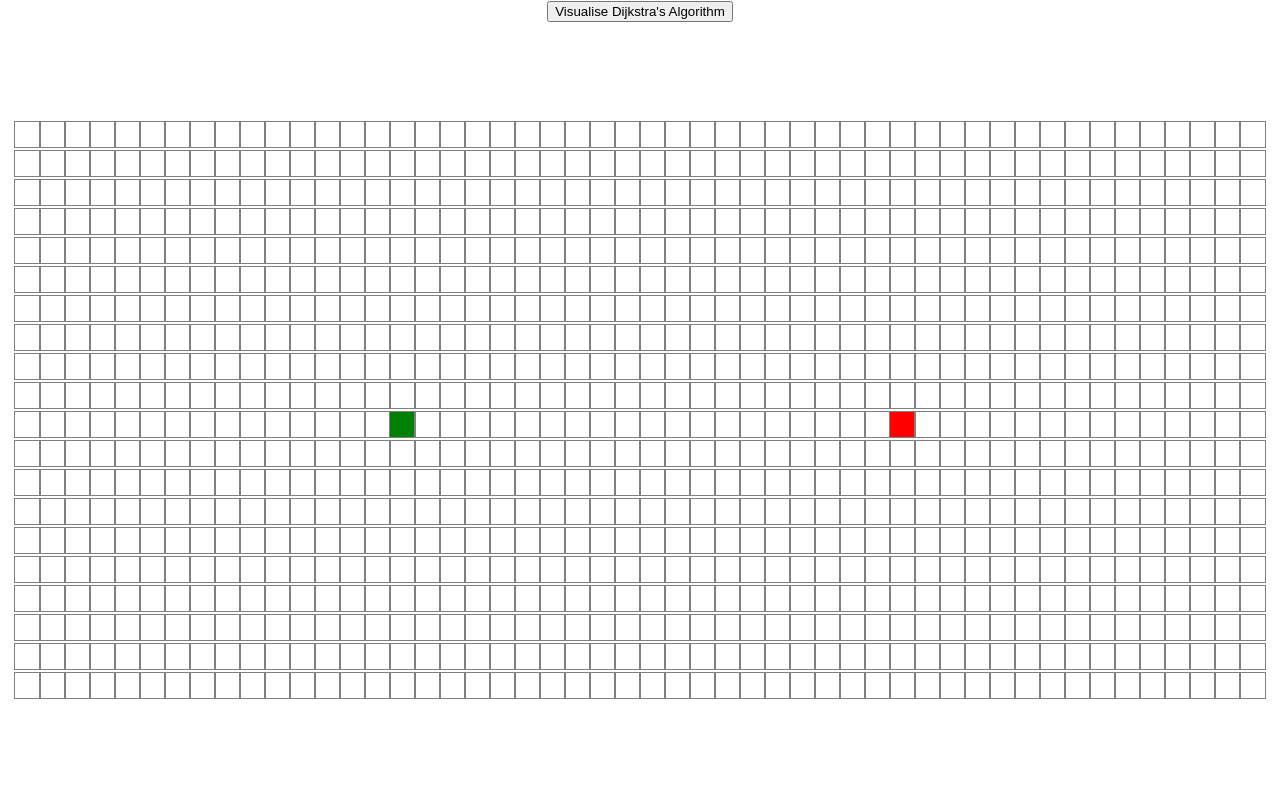
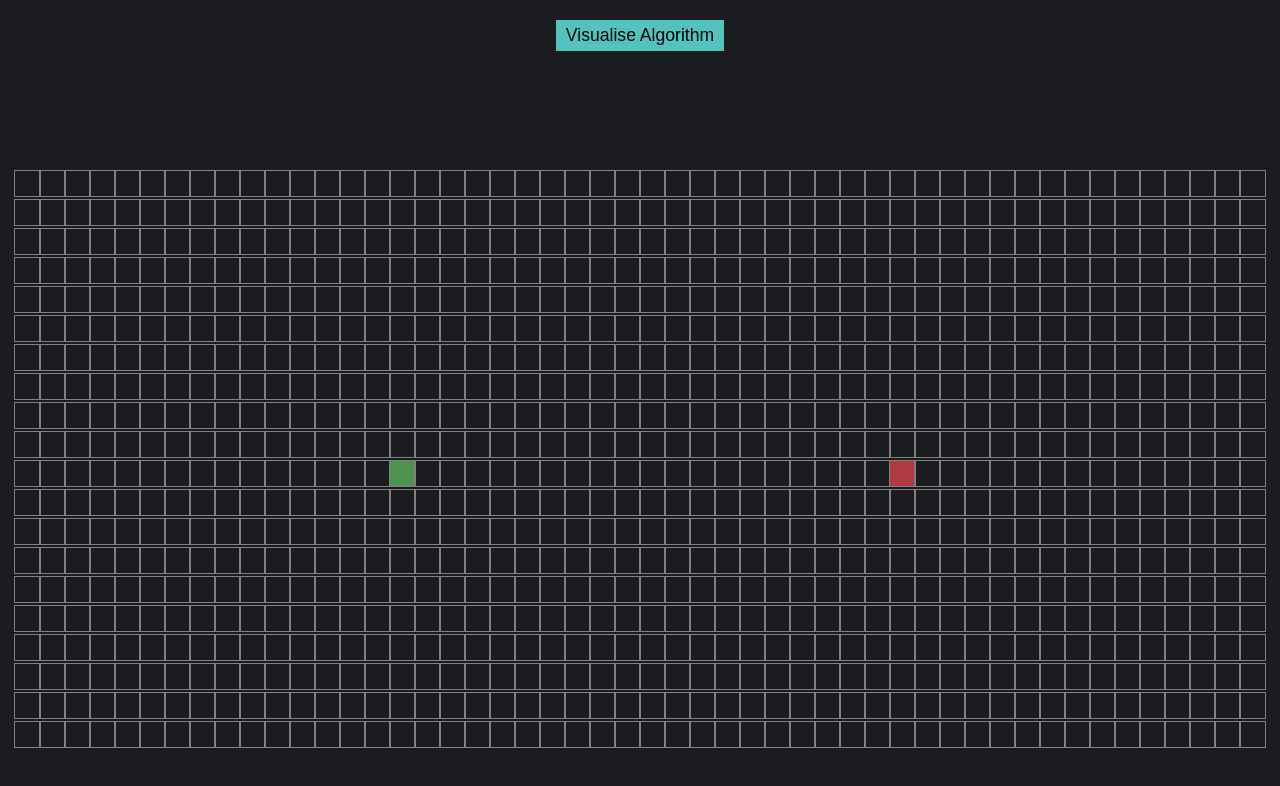
Before and after one commit to dekuu3/Pathfinding-Visualiser, a React (Create React App) app: page / in a window 1280 px wide. Shown: the top 786 px of the page. Built offline with nearby package versions, Linux system fonts and the light colour scheme.

Commit message:
Changed some CSS styling

```diff
--- a/src/PathfindingVisualiser/Node/Node.css
+++ b/src/PathfindingVisualiser/Node/Node.css
@@ -1,26 +1,84 @@
 .node {
   width: 25px;
   height: 25px;
-  outline: 1px solid grey;
+  outline: 1px solid gray;
   display: inline-block;
 }
 
 .node-finish {
-  background-color: red;
+  background-color: #af3945;
 }
 
 .node-start {
-  background-color: green;
+  background-color: rgb(79, 145, 79);
 }
 
 .node-visited {
-  background-color: deepskyblue;
+  animation-name: visitedAnimation;
+  animation-duration: 1.5s;
+  animation-timing-function: ease-out;
+  animation-delay: 0;
+  animation-direction: alternate;
+  animation-iteration-count: 1;
+  animation-fill-mode: forwards;
+  animation-play-state: running;
+}
+
+@keyframes visitedAnimation {
+  0% {
+    transform: scale(0.3);
+    background-color: rgba(30, 57, 42, 0.75);
+    border-radius: 100%;
+    outline: 1px transparent;
+  }
+
+  50% {
+    background-color: rgba(60, 196, 124, 0.75);
+    outline: 1px transparent;
+  }
+
+  75% {
+    transform: scale(1.2);
+    background-color: rgba(77, 255, 207, 0.75);
+    outline: 1px transparent;
+  }
+
+  100% {
+    transform: scale(1);
+    background-color: rgba(100, 252, 242, 0.75);
+  }
 }
 
 .node-wall {
-  background-color: black;
+  background-color: white;
 }
 
 .node-shortest-path {
-  background-color: rgb(17, 40, 117);
+  animation-name: shortestPath;
+  animation-duration: 1.5s;
+  animation-timing-function: ease-out;
+  animation-delay: 0;
+  animation-direction: alternate;
+  animation-iteration-count: 1;
+  animation-fill-mode: forwards;
+  animation-play-state: running;
 }
+
+@keyframes shortestPath {
+  0% {
+    transform: scale(0.6);
+    background-color: rgb(255, 254, 106);
+    outline: 1px solid rgb(255, 254, 106);
+  }
+
+  50% {
+    transform: scale(1.2);
+    background-color: rgb(255, 254, 106);
+    outline: 1px solid rgb(255, 254, 106);
+  }
+
+  100% {
+    transform: scale(1);
+    background-color: rgb(255, 254, 106);
+  }
+}
--- a/src/PathfindingVisualiser/PathfindingVisualiser.css
+++ b/src/PathfindingVisualiser/PathfindingVisualiser.css
@@ -1,3 +1,18 @@
 .grid {
   margin: 100px 0 0;
 }
+
+button {
+  font-weight: 500;
+  font-size: 1.1rem;
+  margin: 20px;
+  padding: 5px 10px;
+  background-color: rgba(100, 252, 242, 0.75);
+  border: none;
+  cursor: pointer;
+}
+
+a,
+button:hover {
+  background-color: rgba(102, 192, 186, 0.75);
+}
--- a/src/PathfindingVisualiser/PathfindingVisualiser.jsx
+++ b/src/PathfindingVisualiser/PathfindingVisualiser.jsx
@@ -86,8 +86,9 @@ export default class PathfindingVisualiser extends Component {
     return (
       <>
         <button onClick={() => this.visualiseDijkstra()}>
-          Visualise Dijkstra's Algorithm
+          Visualise Algorithm
         </button>
+
         <div className="grid">
           {grid.map((row, rowIdx) => {
             return (
@@ -108,9 +109,7 @@ export default class PathfindingVisualiser extends Component {
                       }
                       onMouseUp={() => this.handleMouseUp()}
                       row={row}
-                    >
-                      >
-                    </Node>
+                    ></Node>
                   );
                 })}
               </div>
--- a/src/index.css
+++ b/src/index.css
@@ -1,13 +1,14 @@
 body {
   margin: 0;
-  font-family: -apple-system, BlinkMacSystemFont, 'Segoe UI', 'Roboto', 'Oxygen',
-    'Ubuntu', 'Cantarell', 'Fira Sans', 'Droid Sans', 'Helvetica Neue',
+  font-family: -apple-system, BlinkMacSystemFont, "Segoe UI", "Roboto", "Oxygen",
+    "Ubuntu", "Cantarell", "Fira Sans", "Droid Sans", "Helvetica Neue",
     sans-serif;
   -webkit-font-smoothing: antialiased;
   -moz-osx-font-smoothing: grayscale;
+  background-color: #1b1c1f;
 }
 
 code {
-  font-family: source-code-pro, Menlo, Monaco, Consolas, 'Courier New',
+  font-family: source-code-pro, Menlo, Monaco, Consolas, "Courier New",
     monospace;
 }
```
